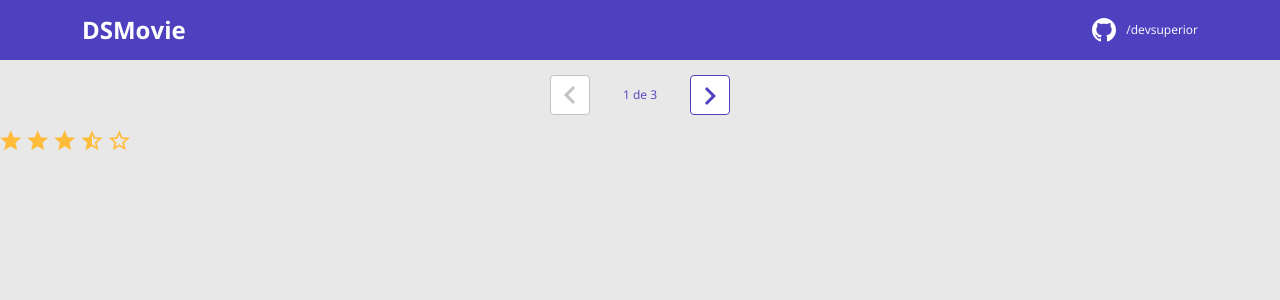
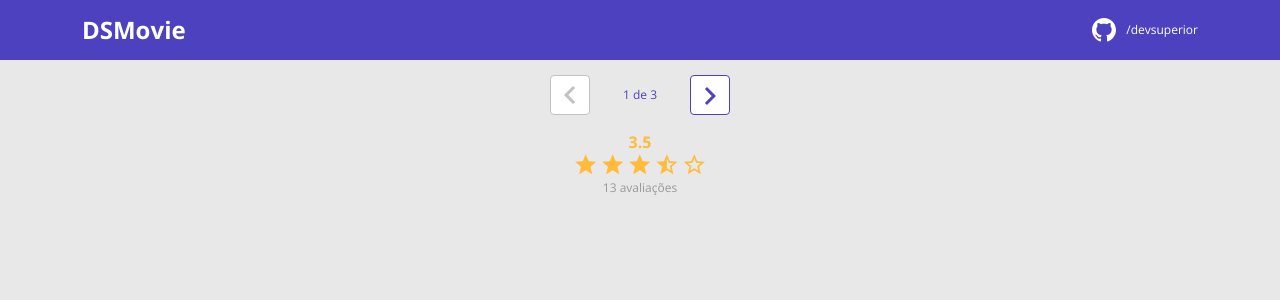
Before and after one commit to MarceloShirayama/dsmovie, a React (Create React App) app in the folder frontend/: page / in a window 1280 px wide. Shown: the top 300 px of the page. Built offline with nearby package versions, Linux system fonts and the light colour scheme.

Commit message:
add layout MovieScore component

```diff
--- /dev/null
+++ b/frontend/src/component/MovieScore/index.tsx
@@ -0,0 +1,17 @@
+import { MovieStars } from "component/MovieStars";
+import "./styles.css";
+
+export function MovieScore() {
+  const score = 3.5;
+  const count = 13;
+
+  return (
+    <div className="dsmovie-score-container">
+      <p className="dsmovie-score-value">
+        {score > 0 ? score.toFixed(1) : "-"}
+      </p>
+      <MovieStars />
+      <p className="dsmovie-score-count">{count} avaliações</p>
+    </div>
+  );
+}
--- /dev/null
+++ b/frontend/src/component/MovieScore/styles.css
@@ -0,0 +1,18 @@
+.dsmovie-score-container {
+  display: flex;
+  flex-direction: column;
+  align-items: center;
+}
+
+.dsmovie-score-value {
+  margin: 0;
+  color: #ffbb3a;
+  font-size: 16px;
+  font-weight: 700;
+}
+
+.dsmovie-score-count {
+  font-size: 12px;
+  color: #989898;
+  margin: 4px 0 10px 0;
+}
--- a/frontend/src/pages/Listing/index.tsx
+++ b/frontend/src/pages/Listing/index.tsx
@@ -1,11 +1,11 @@
-import { MovieStars } from "component/MovieStars";
+import { MovieScore } from "component/MovieScore";
 import { Pagination } from "component/Pagination";
 
 export function Listing() {
   return (
     <>
       <Pagination />
-      <MovieStars />
+      <MovieScore />
     </>
   );
 }
```
